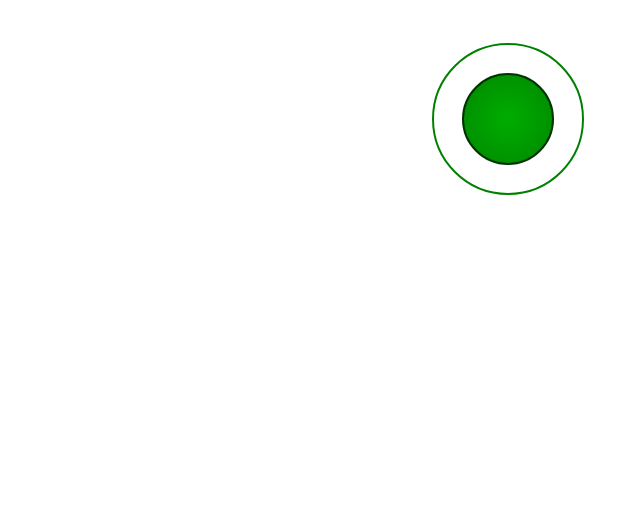
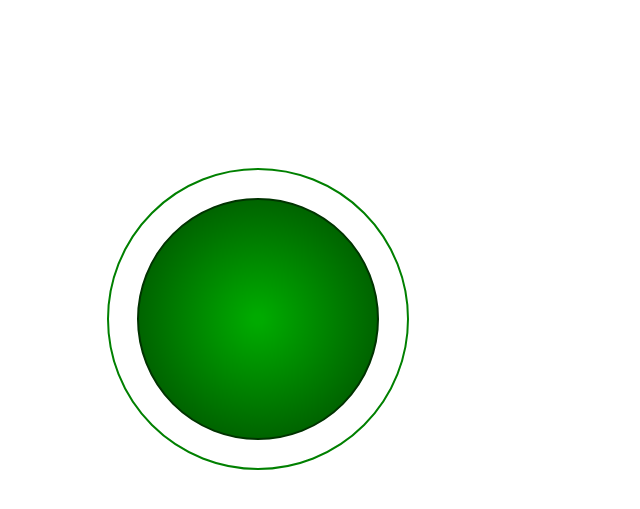
Before and after one commit to lindsayzhng/Fish-Driven-Tank, a website: page public/index.html in a window 1280 px wide. Shown: the part 61-570 px from the top of the page, without its empty margins (0-640 px from the left). Drawn offline with Linux system fonts and the light colour scheme.

Commit message:
change size of joystick

```diff
--- a/public/index.html
+++ b/public/index.html
@@ -43,7 +43,7 @@
   .center {
     display: flex;
     justify-content: center;
-    width: 1000px;
+    width: 500px;
   }
 </style>
 
@@ -52,7 +52,7 @@
     <h1>Capy Test</h1>
     <!--Use negative parameter for left and down-->
     <div class="center">
-    <div id="joyDiv" style="width:200px;height:200px;margin-bottom:20px;"></div>
+    <div id="joyDiv" style="width:600px;height:600px;margin-bottom:30px;"></div>
     </div>
   </main>
 </body>
```
